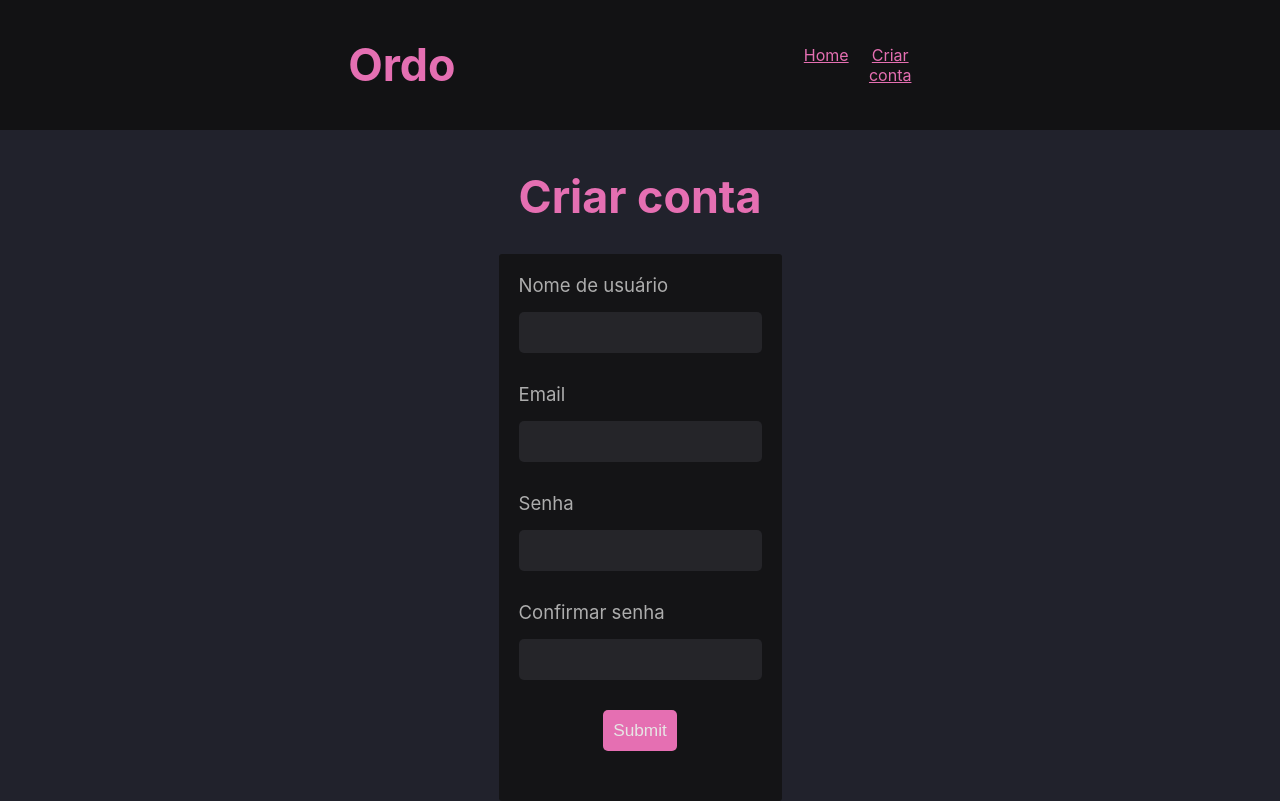
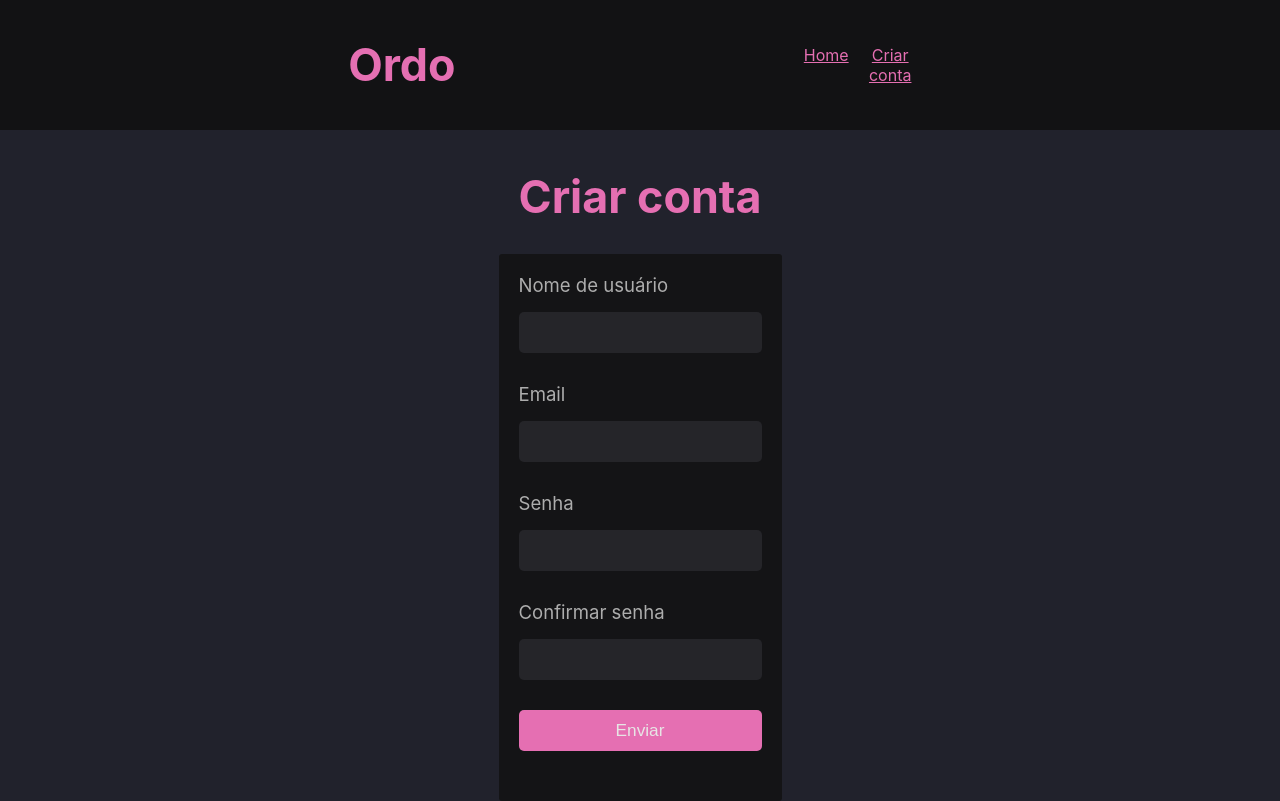
Before and after one commit to BrunoVieira003/Ordo, a React (Create React App) app in the folder client/: page /register in a window 1280 px wide. Built offline with nearby package versions, Linux system fonts and the light colour scheme.

Commit message:
Cria componentes de formulário

```diff
--- a/client/src/components/RegisterForm.jsx
+++ b/client/src/components/RegisterForm.jsx
@@ -1,5 +1,8 @@
 import { useState } from 'react'
+import { useNavigate } from 'react-router-dom'
 import styles from './RegisterForm.module.css'
+import Input from './form/Input'
+import Submit from './form/Submit'
 
 function RegisterForm(props){
     function registerUser(e){
@@ -20,6 +23,7 @@ function RegisterForm(props){
         })
         .then(resp => resp.json())
         .then(data => console.log(data))
+        .then((res) => navigate('/'))
         .catch((err) => console.log(err))
     }
 
@@ -28,43 +32,45 @@ function RegisterForm(props){
     const [password, setPassword] = useState()
     const [confirmPassword, setConfirmPassword] = useState()
 
+    const navigate = useNavigate()
+
     return (
         <div className={styles.RegisterForm}>
             <h1>Criar conta</h1>
             <form onSubmit={registerUser}>
-                <label htmlFor='username'>Nome de usuário</label>
-                <input
+                <Input
+                text="Nome de usuário"
                 type="text"
                 name='username'
                 id='username'
                 onChange={(e) => setUsername(e.target.value)}
                 />
 
-                <label htmlFor='email'>Email</label>
-                <input
+                <Input
+                text="Email"
                 type="email"
                 name='email'
                 id='email'
                 onChange={(e) => setEmail(e.target.value)}
                 />
 
-                <label htmlFor="password">Senha</label>
-                <input
+                <Input
+                text="Senha"
                 type="password"
                 name='password'
                 id='password'
                 onChange={(e) => setPassword(e.target.value)}
                 />
 
-                <label htmlFor='confirmPassword'>Confirmar senha</label>
-                <input
+                <Input
+                text="Confirmar senha"
                 type="password"
                 name='confirmPassword'
                 id='confirmPassword'
                 onChange={(e) => setConfirmPassword(e.target.value)}
                 />
 
-                <input type='submit' />
+                <Submit/>
             </form>
         </div>
     )
--- a/client/src/components/RegisterForm.module.css
+++ b/client/src/components/RegisterForm.module.css
@@ -7,41 +7,3 @@
     border-radius: 3px;
     margin: 0 auto;
 }
-
-.RegisterForm label{
-    margin-bottom: 16px;
-}
-
-.RegisterForm input{
-    margin-bottom: 30px;
-    border-radius: 5px;
-    border: none;
-    color: var(--label-text-color);
-    background-color: var(--input-bg-color);
-    outline: 1px transparent;
-    transition: all .1s;
-    padding: 10px;
-
-}
-
-.RegisterForm input:focus{
-    background-color: var(--input-focus-bg-color);
-    outline: 1px solid var(--primary-color);
-    color: var(--text-color);
-}
-
-.RegisterForm input[type=submit]{
-    width: fit-content;
-    align-self: center;
-    padding: 10px;
-    color: var(--text-color);
-    background-color: var(--primary-color);
-    outline: 1px transparent;
-}
-
-.RegisterForm input[type=submit]:hover,
-.RegisterForm input[type=submit]:focus{
-    outline: 1px solid var(--primary-color);
-    color: var(--primary-color);
-    background-color: transparent;
-}
--- /dev/null
+++ b/client/src/components/form/Input.jsx
@@ -0,0 +1,17 @@
+import styles from './Input.module.css'
+
+function Input({name, type, text, onChange}){
+    return (
+        <div className={styles.Input}>
+            <label htmlFor={name}>{text}</label>
+            <input
+            type={type}
+            name={name}
+            id={name}
+            onChange={onChange}
+            />
+        </div>
+    )
+}
+
+export default Input
--- /dev/null
+++ b/client/src/components/form/Input.module.css
@@ -0,0 +1,26 @@
+.Input{
+    display: flex;
+    flex-direction: column;
+}
+
+.Input label{
+    margin-bottom: 16px;
+}
+
+.Input input{
+    margin-bottom: 30px;
+    border-radius: 5px;
+    border: none;
+    color: var(--label-text-color);
+    background-color: var(--input-bg-color);
+    outline: 1px transparent;
+    transition: all .1s;
+    padding: 10px;
+
+}
+
+.Input input:focus{
+    background-color: var(--input-focus-bg-color);
+    outline: 1px solid var(--primary-color);
+    color: var(--text-color);
+}
--- /dev/null
+++ b/client/src/components/form/Submit.jsx
@@ -0,0 +1,11 @@
+import styles from './Submit.module.css'
+
+function Submit({text="Enviar"}){
+    return (
+        <div className={styles.Submit}>
+            <input type="submit" value={text}/>
+        </div>
+    )
+}
+
+export default Submit
--- /dev/null
+++ b/client/src/components/form/Submit.module.css
@@ -0,0 +1,22 @@
+.Submit{
+    display: flex;
+    flex-direction: column;
+}
+
+.Submit input[type=submit]{
+    margin-bottom: 30px;
+    padding: 10px;
+    border-radius: 5px;
+    border: none;
+    color: var(--text-color);
+    background-color: var(--primary-color);
+    outline: 1px transparent;
+    transition: all .1s;
+}
+
+.Submit input[type=submit]:hover,
+.Submit input[type=submit]:focus{
+    outline: 1px solid var(--primary-color);
+    color: var(--primary-color);
+    background-color: transparent;
+}
--- a/package.json
+++ b/package.json
@@ -10,6 +10,7 @@
   "author": "",
   "license": "ISC",
   "dependencies": {
+    "body-parser": "^1.20.2",
     "express": "^4.18.2",
     "mysql2": "^3.6.0",
     "sequelize": "^6.32.1"
```
Also changed, not shown: 1 other file (tests, documents, lock files or other folders).
